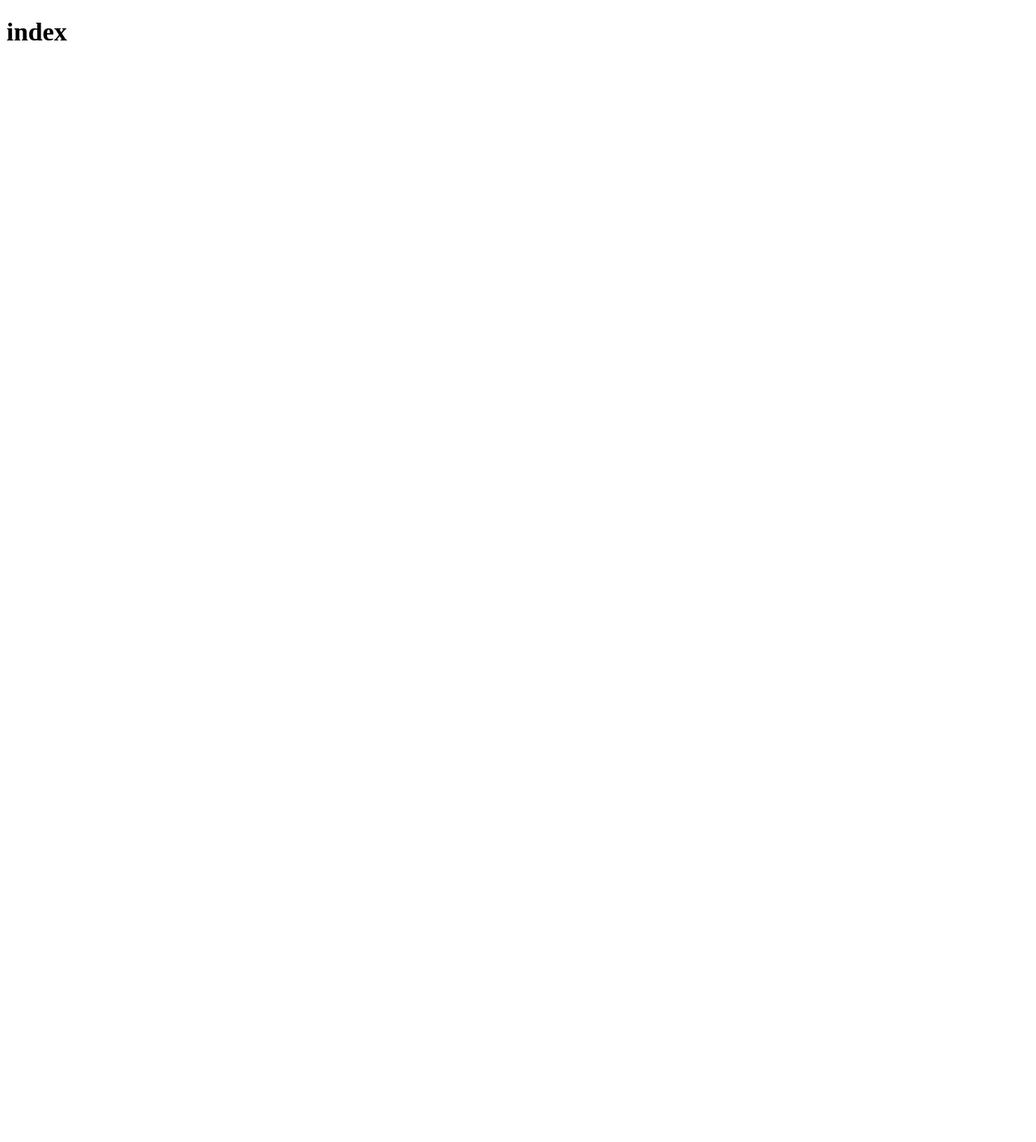
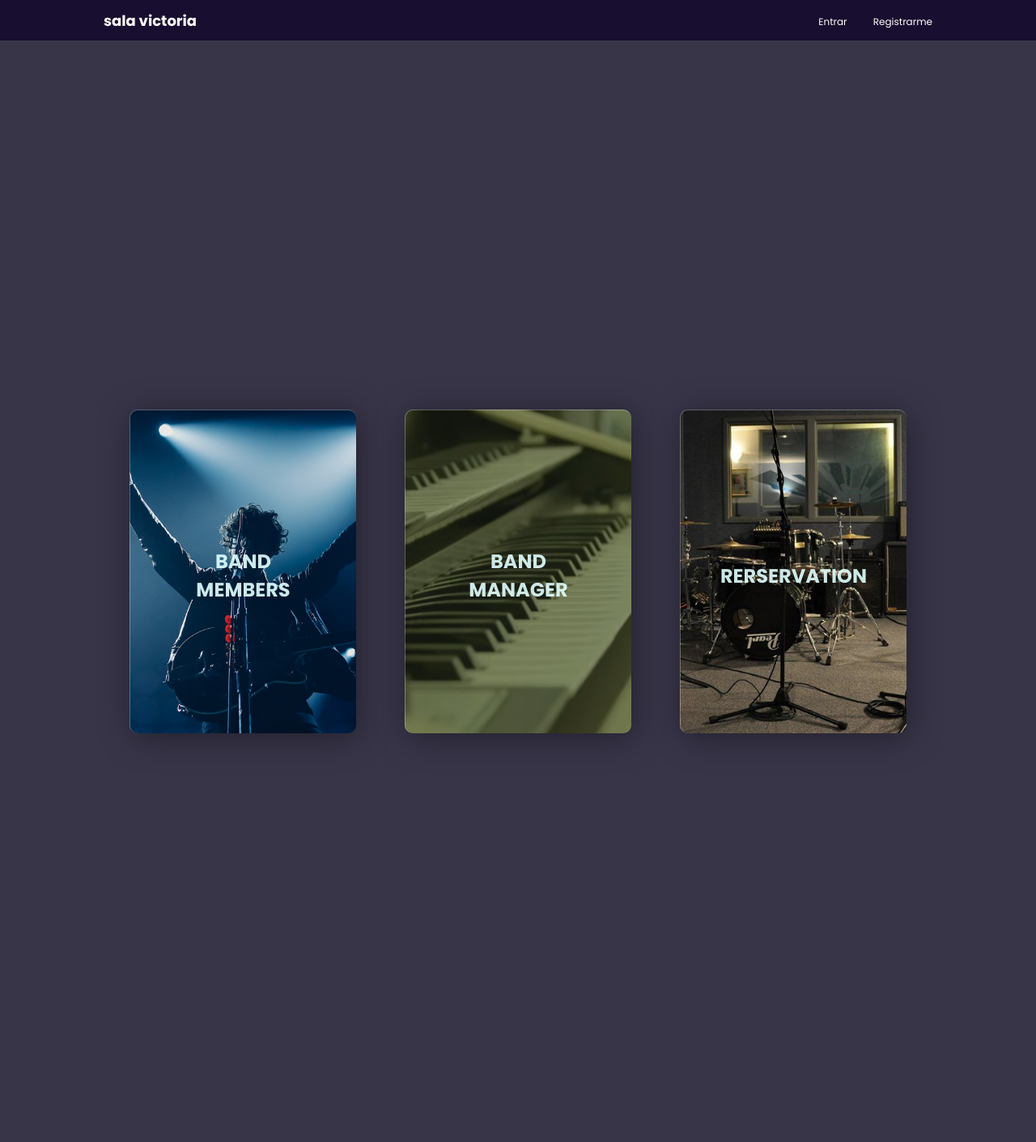
Before and after one commit to YellowBallPython/vic-test, a Django app: page / in a window 1280 px wide. Before the commit the page is almost empty. Shown: the whole page at 81% size. Run offline with Django 3.2, Linux system fonts and the light colour scheme; parts of the project's set-up code (start-up, migrations or seed data) failed here and were passed over.

Commit message:
Styles applied, nav added
Se agregan los primeros estilos: index.html, login.html, navbar. Se agrega el navbar y los links para accesar, también el cambio de navbar if user.is_authenticated

```diff
--- a/frontend/templates/frontend/base.html
+++ b/frontend/templates/frontend/base.html
@@ -5,12 +5,30 @@
 <head>
     <meta charset="UTF-8">
     <meta name="viewport" content="width=device-width, initial-scale=1.0">
+    <link rel="stylesheet" href="{% static '/css/main.css' %}">
     <link rel="shortcut icon" type="image/png" href="{% static 'images/salavictoriaicon.png' %}">
     {% block title %}
     {% endblock title %}
 </head>
 
 <body>
+    <div class="nav-container">
+        <nav>
+            <a id="logo" href="{% url 'frontend:index' %}">
+                <h1>sala victoria</h1>
+            </a>
+            <ul>
+                {% if user.is_authenticated %}
+                <li><a href="{% url 'reservations:lista' %}">Reservas</a></li>
+                <li><a href="{% url 'profiles:band-creation' %}">Bandas</a></li>
+                <li><a href="{% url 'frontend:logout' %}">Logout</a></li>
+                {% else %}
+                <li><a href="{% url 'frontend:login' %}">Entrar</a></li>
+                <li><a href="{% url 'frontend:register' %}">Registrarme</a></li>
+                {% endif %}
+            </ul>
+        </nav>
+    </div>
     {% if messages %}
     {% for message in messages %}
     <div class="alert alert-{{message.tags}}">
--- a/frontend/templates/frontend/index.html
+++ b/frontend/templates/frontend/index.html
@@ -4,5 +4,61 @@
 {% endblock title %}
 
 {% block content %}
-<h1>index</h1>
+<div class="body-body">
+    <div class="container">
+        <div class="card">
+            <div class="content">
+                <div class="content-top">
+                    <h2>BAND</h2>
+                    <h2>MEMBERS</h2>
+                </div>
+                <div class="divider"></div>
+                <div class="content-bot">
+                    <h3>Band member</h3>
+                    <p>Únete a la familia de músicos de Occidente que trabajan su música en este espacio.
+                    </p>
+                    <hr>
+                    <p>Crea una cuenta y maneja tus bandas y tus reservaciones.</p>
+                    <a href="{% url 'frontend:register' %}">Crear cuenta</a>
+                    <div class="divider"></div>
+                </div>
+            </div>
+        </div>
+        <div class="card-bands">
+            <div class="content">
+                <div class="content-top">
+                    <h2>BAND</h2>
+                    <h2>MANAGER</h2>
+                </div>
+                <div class="divider"></div>
+                <div class="content-bot">
+                    <h3>Band manager</h3>
+                    <p>Crea tu banda, añade los integrantes y su rol. Lleva el control del tiempo que has ensayado
+                        con
+                        cada una.</p>
+                    <hr>
+                    <p>Entra y lleva el control de tus bandas dentro del perfil.</p>
+                    <a href="#">Entrar</a>
+                    <div class="divider"></div>
+                </div>
+            </div>
+        </div>
+        <div class="card-reservations">
+            <div class="content">
+                <div class="content-top">
+                    <h2>RERSERVATION</h2>
+                </div>
+                <div class="divider"></div>
+                <div class="content-bot">
+                    <h3>Reservations</h3>
+                    <p>Ten el control de qué día y a qué hora vas a ensayar. </p>
+                    <hr>
+                    <p>Nuestro sistema te deja hacer track de las horas ensayadas con cualquiera de tus bandas</p>
+                    <a href="#">Entrar</a>
+                    <div class="divider"></div>
+                </div>
+            </div>
+        </div>
+    </div>
+</div>
 {% endblock content %}
--- a/frontend/urls.py
+++ b/frontend/urls.py
@@ -1,5 +1,6 @@
 from django.urls import path
 from django.contrib.auth import views as auth_views
+from profiles import views as profiles_views
 from . import views
 
 app_name = 'frontend'
@@ -8,4 +9,5 @@
     path('contact/', views.index, name='contact'),
     path('login/', auth_views.LoginView.as_view(template_name='profiles/login.html'), name='login'),
     path('logout/', auth_views.LogoutView.as_view(template_name='profiles/logout.html'), name='logout'),
+    path('register/', profiles_views.register, name='register'),
 ]
--- a/static/css/main.css
+++ b/static/css/main.css
@@ -0,0 +1,267 @@
+@import url('https://fonts.googleapis.com/css2?family=Roboto+Mono:wght@300;400;500;600;700&display=swap');
+@import url('https://fonts.googleapis.com/css2?family=Poppins:wght@200;300;400;500;600;700;800;900&display=swap');
+
+* {
+    font-family: 'Poppins', sans-serif;
+    padding: 0;
+    margin: 0;
+    box-sizing: border-box;
+}
+
+/*
+------------> NAV <------------
+*/
+
+.nav-container {
+    display: flex;
+    width: 100%;
+    position: absolute;
+    justify-content: center;
+    align-items: center;
+    height:50px;
+    background: rgb(24, 15, 48);
+}
+
+nav {
+    width:80%;
+    margin: auto;
+    display: flex;
+    justify-content: space-between;
+    align-items: center
+}
+
+ul {
+    display: flex;
+    justify-content: space-between;
+    flex: 1;
+    list-style: none;
+}
+
+#logo {
+    font-family: 'Poppins';
+    font-weight:600;
+    color:  rgb(255, 251, 249);
+    flex: 5;
+}
+
+li {
+    font-size: 16px;
+    margin-left: 30px;
+}
+a {
+    color: rgb(255, 251, 249);
+    text-decoration: none;
+    letter-spacing: 3;
+    font-size: 12px;
+}
+
+/*
+------------> BODY-BODY <------------
+*/
+
+.body-body {
+    display: flex;
+    justify-content: center;
+    align-items: center;
+    min-height: 100vh;
+    background-color: rgb(56, 53, 73);
+}
+
+.container {
+    position: relative;
+    display:flex;
+    justify-content: center;
+    align-items: center;
+    max-width: 1200px;
+    flex-wrap: wrap;
+}
+
+/*
+------------> PRIMERA CARTA MEMBERS <------------
+*/
+
+.container .card {
+    display:flex;
+    overflow: hidden;
+    position: relative;
+    width: 280px;
+    height: 400px;
+    margin: 30px;
+    justify-content: center;
+    align-items: center;
+    background: url(/static/images/members.jpg);
+    background-size: 275%;
+    background-position: center;
+    border-radius: 10px;
+    box-shadow: 3px 5px 40px rgba(0, 0, 0, 0.4);
+    border-top: 1px solid rgba(255, 255, 255, 0.3);
+    border-left: 1px solid rgba(255, 255, 255, 0.3);
+}
+
+.container .card .content {
+    padding: 20px;
+    text-align: center;
+    transform: translateY(450px);
+    opacity: 1;
+    transition: 0.5s;
+}
+
+.container .card:hover .content {
+    transform: translateY(10px);
+    background: #fff;
+    opacity: 1;
+}
+
+.container .card .content .content-top {
+    color:rgba(225, 255, 255, 0.9)
+}
+
+.container .card .content .content-bot h3 {
+    color:rgb(56, 53, 73);
+    position: absolute;
+    top: 345px;
+    left: 75px;
+}
+
+.container .card .content .content-bot a {
+    font-weight: 600;
+    position: relative;
+    display: inline-block;
+    margin-top: 20px;
+    padding: 10px 20px;
+    background: #4fc294;
+    color: black;
+    box-shadow: 1px 3px 8px rgba(0, 0, 0, 0.5);
+    text-decoration: none;
+}
+
+/*
+------------> DIVIDER Y HR <------------
+*/
+
+.divider {
+    height: 20px;
+    margin-bottom: 300px;
+}
+
+hr {
+    margin: 20px 0;
+}
+
+/*
+------------> SEGUNDA CARTA BANDAS <------------
+*/
+
+.container .card-bands {
+    display:flex;
+    overflow: hidden;
+    position: relative;
+    width: 280px;
+    height: 400px;
+    margin: 30px;
+    justify-content: center;
+    align-items: center;
+    background: url(/static/images/bands.png);
+    background-size: 275%;
+    background-position: center;
+    border-radius: 10px;
+    box-shadow: 3px 5px 40px rgba(0, 0, 0, 0.4);
+    border-top: 1px solid rgba(255, 255, 255, 0.3);
+    border-left: 1px solid rgba(255, 255, 255, 0.3);
+}
+
+.container .card-bands .content {
+    padding: 20px;
+    text-align: center;
+    transform: translateY(450px);
+    opacity: 1;
+    transition: 0.5s;
+}
+
+.container .card-bands:hover .content {
+    transform: translateY(10px);
+    background: #fff;
+    opacity: 1;
+}
+
+.container .card-bands .content .content-top {
+    color:rgba(225, 255, 255, 0.9)
+}
+
+.container .card-bands .content .content-bot h3 {
+    color:rgb(56, 53, 73);
+    position: absolute;
+    top: 345px;
+    left: 65px;
+}
+
+.container .card-bands .content .content-bot a {
+    font-weight: 600;
+    position: relative;
+    display: inline-block;
+    margin-top: 20px;
+    padding: 10px 20px;
+    background: #4fc294;
+    color: black;
+    box-shadow: 1px 3px 8px rgba(0, 0, 0, 0.5);
+    text-decoration: none;
+}
+
+/*
+------------> TERCERA CARTA RESERVATIONS <------------
+*/
+
+.container .card-reservations {
+    display:flex;
+    overflow: hidden;
+    position: relative;
+    width: 280px;
+    height: 400px;
+    margin: 30px;
+    justify-content: center;
+    align-items: center;
+    background: url(/static/images/reservaciones.jpg);
+    background-size: 275%;
+    background-position: center;
+    border-radius: 10px;
+    box-shadow: 3px 5px 40px rgba(0, 0, 0, 0.4);
+    border-top: 1px solid rgba(255, 255, 255, 0.3);
+    border-left: 1px solid rgba(255, 255, 255, 0.3);
+}
+
+.container .card-reservations .content {
+    padding: 20px;
+    text-align: center;
+    transform: translateY(450px);
+    opacity: 1;
+    transition: 0.5s;
+}
+
+.container .card-reservations:hover .content {
+    transform: translateY(10px);
+    background: #fff;
+    opacity: 1;
+}
+
+.container .card-reservations .content .content-top {
+    color:rgba(225, 255, 255, 0.9)
+}
+
+.container .card-reservations .content .content-bot h3 {
+    color:rgb(56, 53, 73);
+    position: absolute;
+    top: 325px;
+    left: 75px;
+}
+
+.container .card-reservations .content .content-bot a {
+    font-weight: 600;
+    position: relative;
+    display: inline-block;
+    margin-top: 20px;
+    padding: 10px 20px;
+    background: #4fc294;
+    color: black;
+    box-shadow: 1px 3px 8px rgba(0, 0, 0, 0.5);
+    text-decoration: none;
+}
```
Also changed, not shown: profiles/templates/profiles/login.html (+10 -0 lines), static/images/bands.png (added), static/images/members.jpg (added), static/images/reservaciones.jpg (added).
